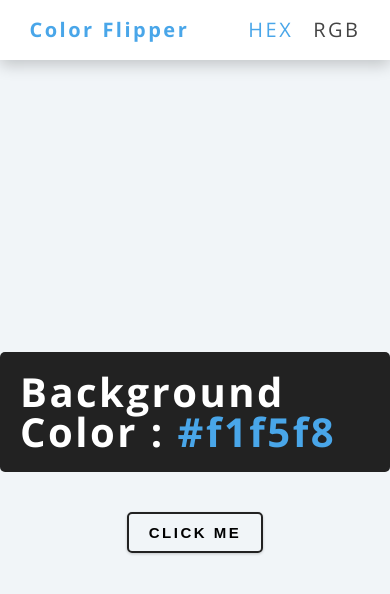
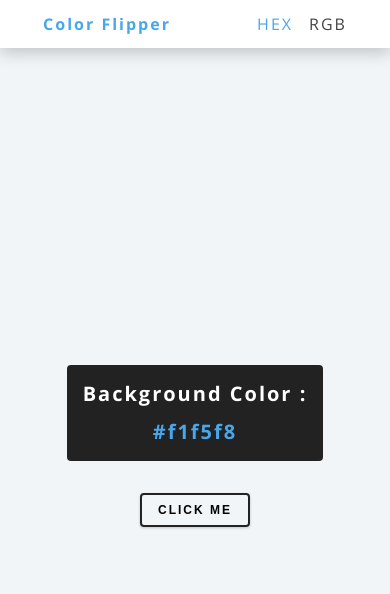
Before and after one commit to mfikriam/javascript-basic-projects, a plain HTML site: page 01-color-flipper/index.html in a window 390 px wide. Drawn offline with nearby package versions, Linux system fonts and the light colour scheme.

Commit message:
add responsive

```diff
--- a/01-color-flipper/style.css
+++ b/01-color-flipper/style.css
@@ -31,6 +31,16 @@
 }
 
 /******************************/
+/** RESPONSIVE BREAKPOINTS */
+/******************************/
+
+/*
+  ? Large   : 700px (43.75em)
+  ? Medium  : 550px (34.375em)
+  ? Small   : 455px (28.4375em)
+*/
+
+/******************************/
 /** GLOBAL STYLES */
 /******************************/
 
@@ -46,6 +56,14 @@ html {
   box-sizing: border-box;
   /* ? font-size: 10px; */
   font-size: var(--fs-default);
+}
+
+/*? 700px / 16 = 43.75em */
+@media only screen and (max-width: 43.75em) {
+  html {
+    /* ? font-size: 8px; */
+    font-size: 50%;
+  }
 }
 
 body {
@@ -117,6 +135,13 @@ body {
   gap: 4rem;
 }
 
+/*? 550px / 16 = 34.375em */
+@media only screen and (max-width: 34.375em) {
+  .main {
+    padding: 0 5rem;
+  }
+}
+
 .display {
   letter-spacing: var(--ltr-spacing);
   font-size: 4rem;
@@ -126,11 +151,28 @@ body {
   padding: 2rem;
   border-radius: var(--radius);
   background-color: var(--clr-black);
+  text-align: center;
+}
+
+/*? 455px / 16 = 28.4375em */
+@media only screen and (max-width: 28.4375em) {
+  .display {
+    font-size: 2.5rem;
+    line-height: 1.3;
+  }
 }
 
 .color {
   text-transform: lowercase;
   color: var(--clr-secondary);
+}
+
+/*? 550px / 16 = 34.375em */
+@media only screen and (max-width: 34.375em) {
+  .color {
+    display: block;
+    margin-top: 1.5rem;
+  }
 }
 
 .btn {
```
